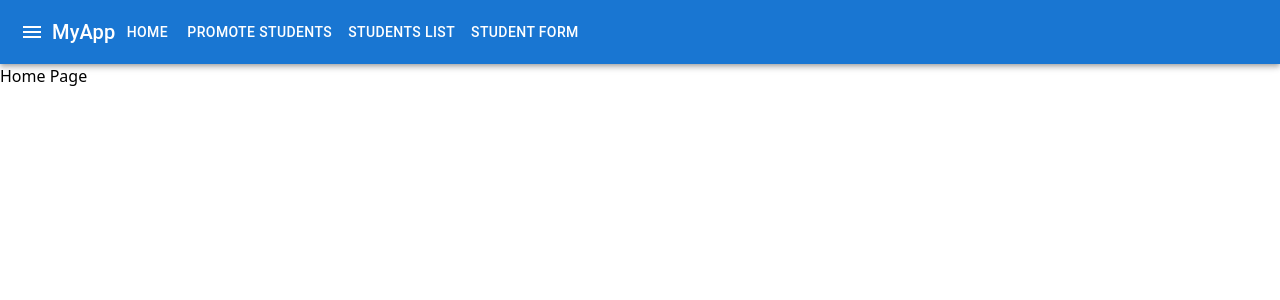
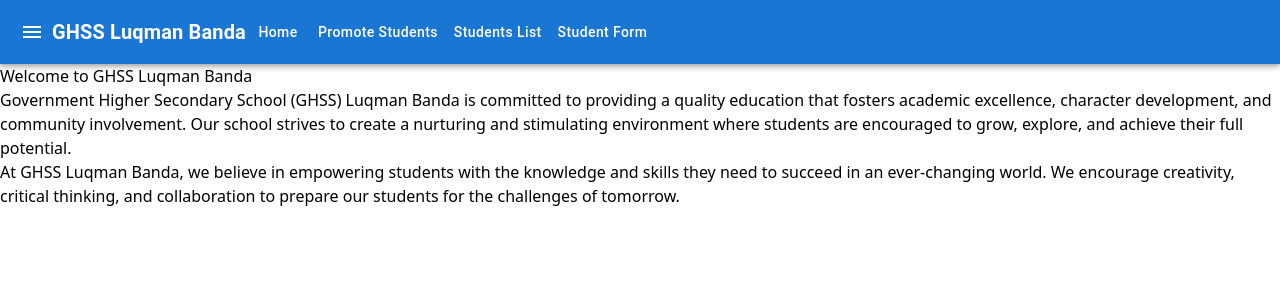
Before and after one commit to salimkhandev/GHSS-Management, a React (Vite) app in the folder frontend/: page / in a window 1280 px wide. Shown: the top 300 px of the page. Built offline with nearby package versions, Linux system fonts and the light colour scheme.

Commit message:
improved

```diff
--- a/frontend/src/App.jsx
+++ b/frontend/src/App.jsx
@@ -10,9 +10,10 @@ import AdminLogin from "./components/admin/AdminLogin"
 import TeacherRegistration from "./components/admin/TeacherRegistration"
 import AdminRegistration from "./components/admin/AdminRegistration"
 import ProtectedRoutes from "./components/admin/ProtectedRoutes"
+import Home from './components/Home';
 
 import { useState } from 'react';
-const Home = () => <h2>Home Page</h2>;
+
 function App() {
   const [isAuthenticated, setIsAuthenticated] = useState(true);
   return <div>
--- /dev/null
+++ b/frontend/src/components/Home.jsx
@@ -0,0 +1,36 @@
+import React from "react";
+
+function Home() {
+  return (
+    <div className="bg-gray-100 min-h-screen flex items-center justify-center">
+      <div className="max-w-4xl mx-auto p-8 bg-white shadow-lg rounded-lg">
+        {/* School Name */}
+        <h1 className="text-4xl font-bold text-gray-900 mb-6 text-center">
+          Welcome to GHSS Luqman Banda
+        </h1>
+
+        {/* Intro Paragraph */}
+        <p className="text-lg text-gray-700 mb-4 text-center">
+          Government Higher Secondary School (GHSS) Luqman Banda is committed to providing a quality education that fosters academic excellence, character development, and community involvement. Our school strives to create a nurturing and stimulating environment where students are encouraged to grow, explore, and achieve their full potential.
+        </p>
+
+        {/* Vision Statement */}
+        <p className="text-lg text-gray-700 mb-6 text-center">
+          At GHSS Luqman Banda, we believe in empowering students with the knowledge and skills they need to succeed in an ever-changing world. We encourage creativity, critical thinking, and collaboration to prepare our students for the challenges of tomorrow.
+        </p>
+
+        {/* CTA Button */}
+        {/* <div className="text-center">
+          <a
+            href="#about"
+            className="inline-block px-6 py-3 bg-blue-600 text-white font-semibold rounded-md hover:bg-blue-700 transition-colors"
+          >
+            Learn More About Us
+          </a>
+        </div> */}
+      </div>
+    </div>
+  );
+}
+
+export default Home;
--- a/frontend/src/components/Navbar.jsx
+++ b/frontend/src/components/Navbar.jsx
@@ -9,21 +9,21 @@ const Navbar = () => {
             className="bg-gradient-to-r from-blue-500 to-blue-700 text-white shadow-lg"
         >
             <Toolbar className="flex justify-between">
-            <HamburgerMenu />
-                <Typography variant="h6" className="font-bold">
-                    MyApp
+                <HamburgerMenu />
+                <Typography variant="h6" sx={{ fontWeight: 'bold', textTransform: 'capitalize' }}>
+                    GHSS Luqman Banda
                 </Typography>
                 <div className="flex space-x-4">
-                    <Button component={Link} to="/" color="inherit">
+                    <Button component={Link} to="/" color="inherit" sx={{ textTransform: 'capitalize' }}>
                         Home
                     </Button>
-                    <Button component={Link} to="/promote" color="inherit">
+                    <Button component={Link} to="/promote" color="inherit" sx={{ textTransform: 'capitalize' }}>
                         Promote Students
                     </Button>
-                    <Button component={Link} to="/studentlist" color="inherit">
+                    <Button component={Link} to="/studentlist" color="inherit" sx={{ textTransform: 'capitalize' }}>
                         Students List
                     </Button>
-                    <Button component={Link} to="/contact" color="inherit">
+                    <Button component={Link} to="/contact" color="inherit" sx={{ textTransform: 'capitalize' }}>
                         Student Form
                     </Button>
                 </div>
--- a/frontend/src/components/registration/StudentBulkUpload.jsx
+++ b/frontend/src/components/registration/StudentBulkUpload.jsx
@@ -46,7 +46,7 @@ function StudentBulkUpload() {
     };
 
     return (
-        <div className="flex items-center justify-center mt-[-90px] bg-light">
+        <div className="flex items-center justify-center mt-[-180px] bg-light">
             <div className="bg-white rounded-lg shadow-sm p-4">
                 <input
                     type="file"
```
Also changed, not shown: 1 other file (tests, documents, lock files or other folders).
